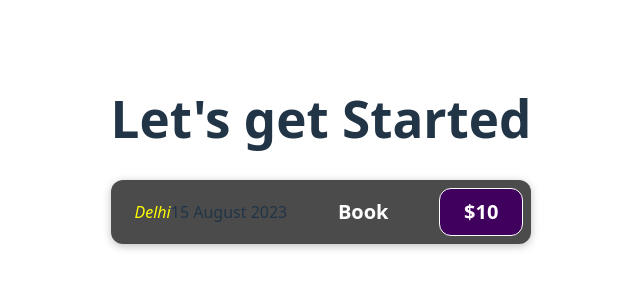
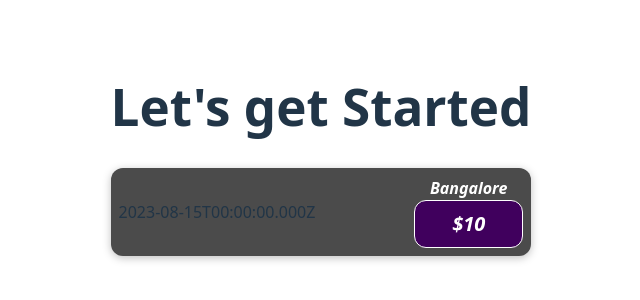
Before and after one commit to Abu-Faizan-Omer/first-reactjs, a React (Vite) app: page / in a window 1280 px wide. Shown: the part 242-542 px from the top of the page, without its empty margins (319-959 px from the left). Built offline with nearby package versions, Linux system fonts and the light colour scheme.

Commit message:
JavaScript Inside JSX

```diff
--- a/src/components/Expenses/ExpenseItem.jsx
+++ b/src/components/Expenses/ExpenseItem.jsx
@@ -1,15 +1,19 @@
 import "./ExpenseItem.css"
 
 
+
 function ExpenseItem() {
+  const expenseDate = new Date(2023, 7, 15).toISOString();
+  const expenseLocation = "Bangalore";
+  const expenseAmount = 10;
+
   return (
-    <div className='expense-item'>
-      <div className='expense-item__location'>Delhi</div>
-      <div>15 August 2023</div>
-      <div className='expense-item__description'>
-        <h2>Book</h2>
+    <div className="expense-item">
+      <div>{expenseDate}</div>
+      <div className="expense-item__location">
+        <h2>{expenseLocation}</h2>
+        <div className="expense-item__price">${expenseAmount}</div>
       </div>
-      <div className='expense-item__price'>$10</div>
     </div>
   );
 }
```
